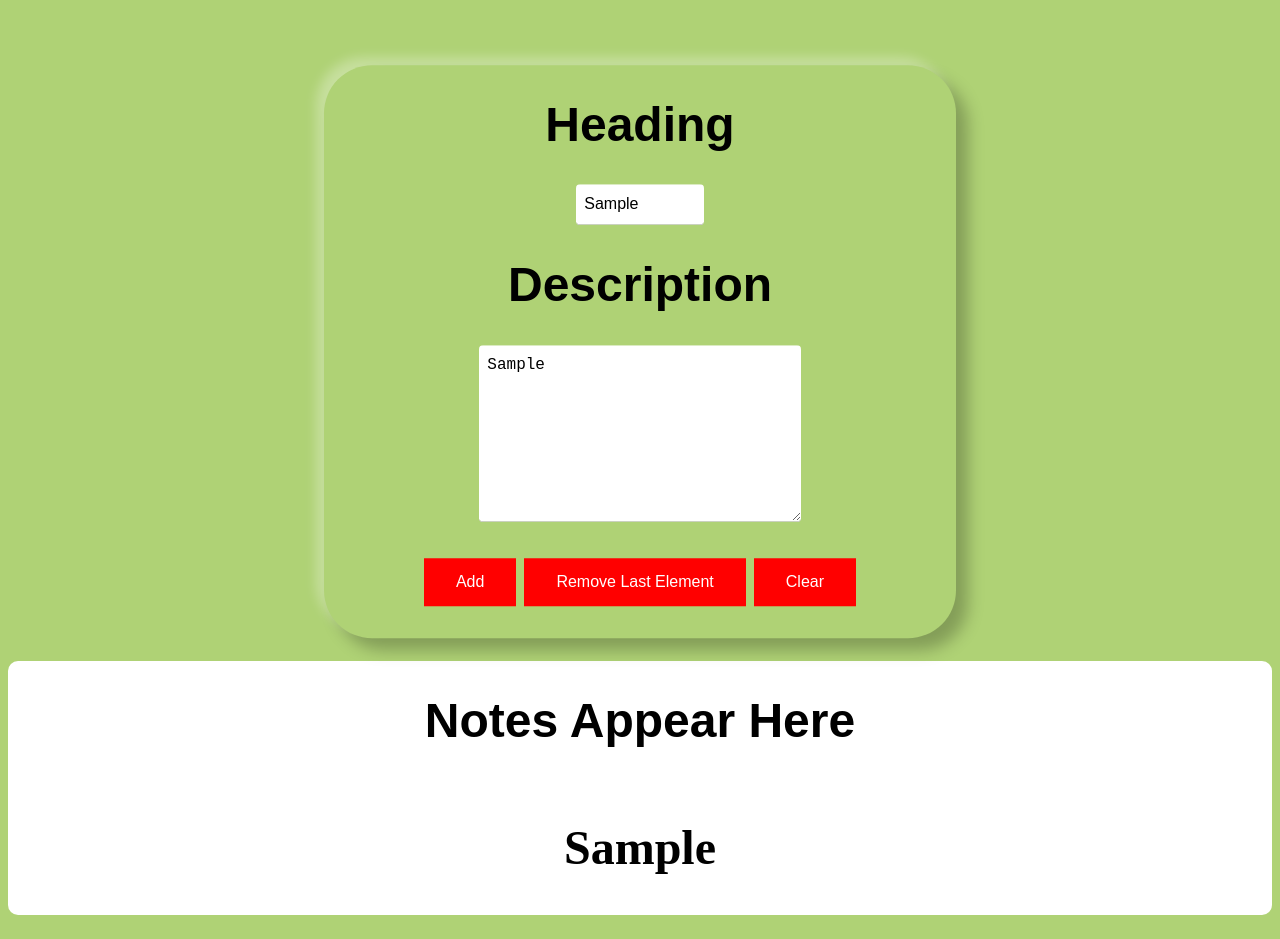
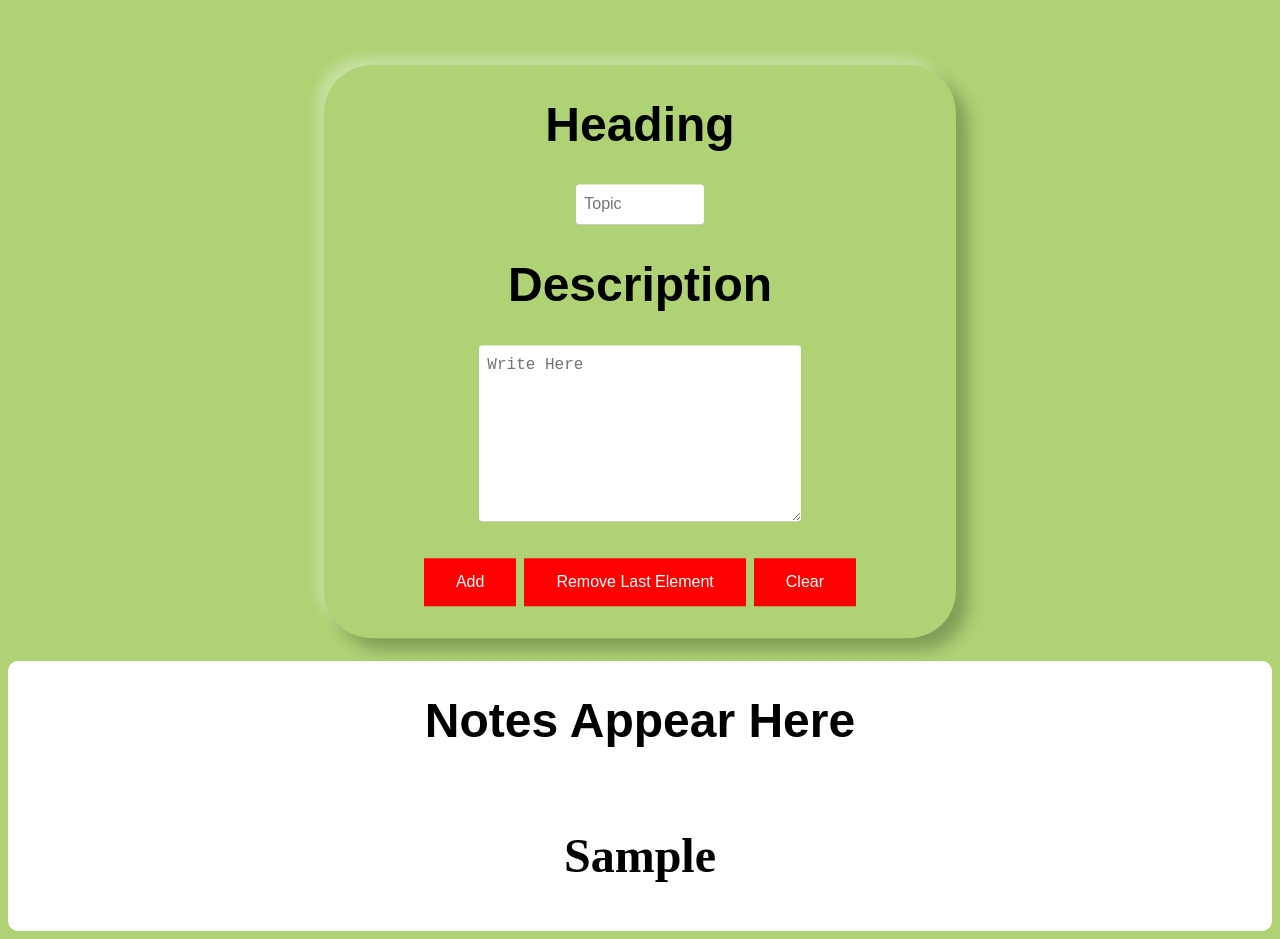
Before and after one commit to kartikeya72001/NotesApp, a plain HTML site: page index.html in a window 1280 px wide. Both pictures are taken after typing "Sample", "Sample" into the empty fields and a click on the button "Add". Drawn offline with Linux system fonts and the light colour scheme.

Commit message:
Small ChangeS

```diff
--- a/todo.css
+++ b/todo.css
@@ -27,6 +27,7 @@
     margin-bottom: 20px !important;
     display: block !important;
     font-family: Arial, Helvetica, sans-serif;
+    transition: 0.5s;
 }
 .button {
   background-color: red; /* Green */
--- a/todo.js
+++ b/todo.js
@@ -16,7 +16,7 @@ function Add()
         para.id = i;
         para.className = "para";
         para.style.fontSize = "3rem";
-        para.style.padding = "2.5rem";
+        para.style.padding = "3rem";
         para.style.margin = "0";
         var element = document.getElementById("root");
         element.appendChild(para);
@@ -30,8 +30,9 @@ function Add()
         textf.style.fontSize = "1.5rem";
         var elementfield = document.getElementById("root");
         elementfield.appendChild(textf);
-
     }
+    document.getElementById("textfield").value = "";
+    document.getElementById("mainText").value = "";
 }
 function Pop()
 {
```
